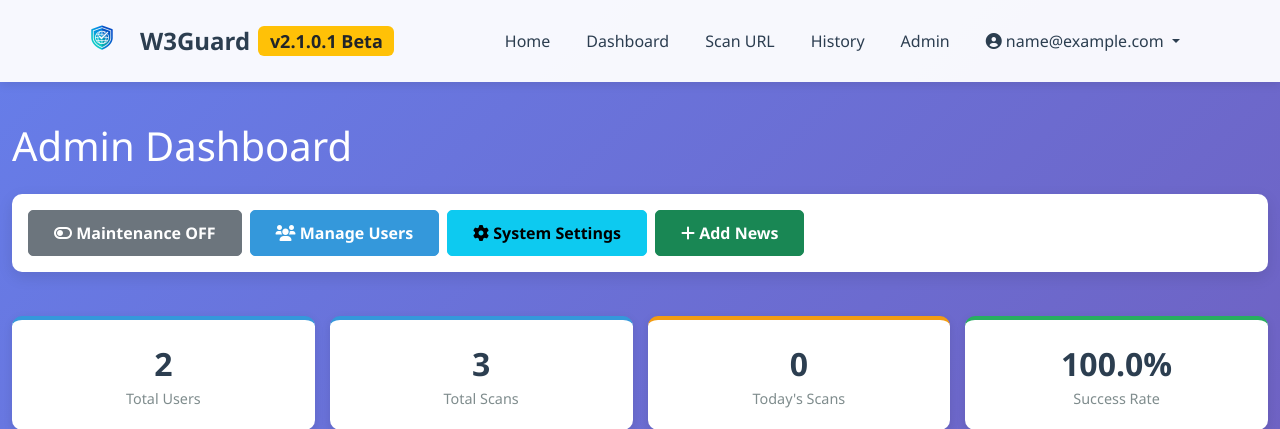
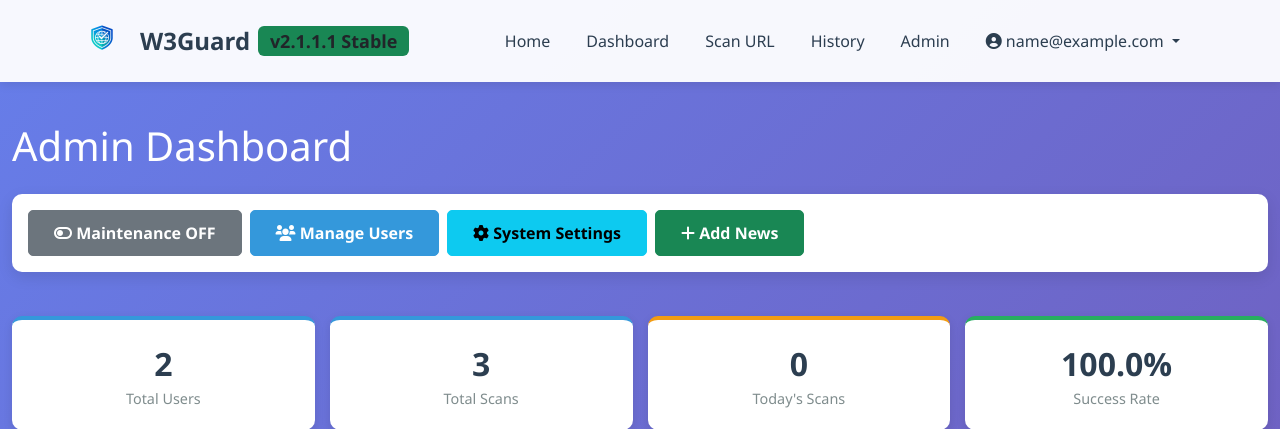
Before and after one commit to avik-root/W3Guard, a Flask app: page /admin/dashboard in a window 1280 px wide. Shown: the top 429 px of the page. Run offline with Flask 3, Linux system fonts and the light colour scheme; the visitor is signed in with stand-in values (Sample User, id 1).

Commit message:
Update base.html

```diff
--- a/templates/base.html
+++ b/templates/base.html
@@ -24,7 +24,7 @@
             <a class="navbar-brand d-flex align-items-center gap-2" href="{{ url_for('index') }}">
     <img src="{{ url_for('static', filename='logo.png') }}" alt="W3Guard Logo" height="32">
     <span class="fw-bold">W3Guard</span>
-    <span class="badge bg-warning text-dark">v2.1.0.1 Beta</span>
+    <span class="badge bg-success text-dark">v2.1.1.1 Stable</span>
 </a>
 
 
```
